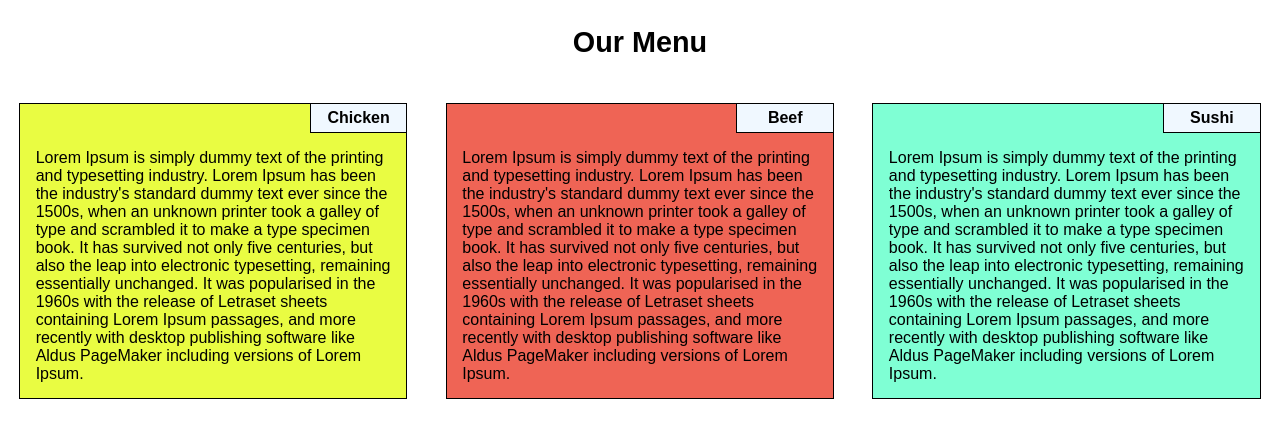
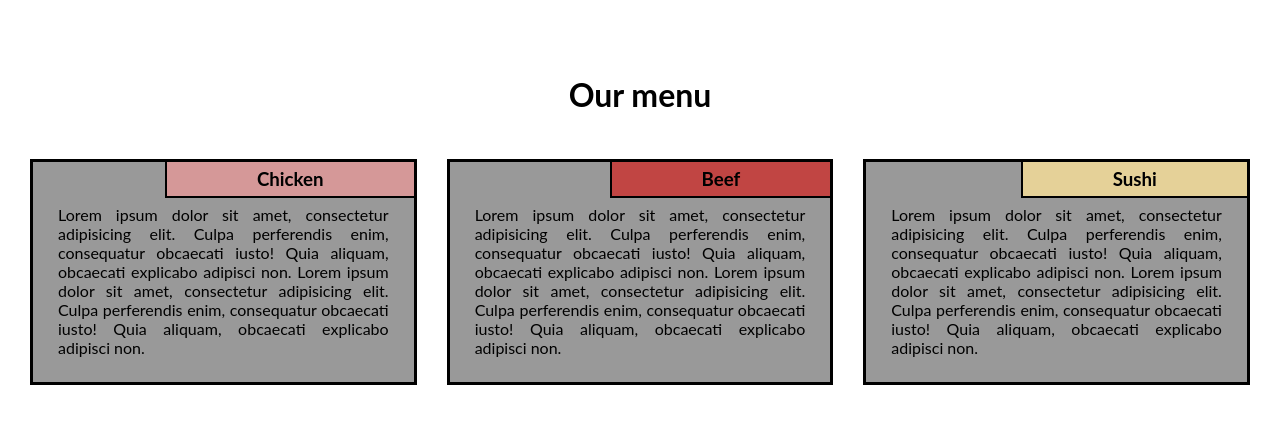
Before and after one commit to faribaparniyan/mod2_solution, a plain HTML site: page index.html in a window 1280 px wide. Drawn offline with Linux system fonts and the light colour scheme.

Commit message:
change and solve problem

```diff
--- a/Css/style.css
+++ b/Css/style.css
@@ -1,213 +1,128 @@
-* {
-    margin: 0;
-    padding: 0;
+*{
     box-sizing: border-box;
-    font-family: Arial, Helvetica, sans-serif;
+    margin:0;
+    padding:0;
   }
 
-h1 {
-    padding: 2%;
-    text-align: center;
-    font-size: 180%;
+  body{
+    font-family: 'Lato', sans-serif;
   }
 
-h3 {
-    float: right;
-    width: 25%;
-    padding: 5px 0;
-    text-align: center;
-    border-bottom: 1px solid #000;
-    border-left: 1px solid #000;
-    font-size: 100%;
-    background-color: aliceblue;
+  .row{
+    width: 100%;
   }
 
-p {
-    padding: 4%;
-    clear: right;
-    font-size: 100%;
+  .menu-title{
+    text-align: center;
+    margin-bottom: 30px;
   }
 
-
-.container1 {
-    border: 1px solid #000;
-    background-color: rgb(233, 252, 66);
+  .container{
+   position: relative;
+   top:60px;
+   margin: 15px;
   }
 
-.container2 {
-    border: 1px solid;
-    background-color: rgb(239, 100, 85);
+  .item{
+    position: relative;
+    top: 0;
+    background-color:#999999;
+    margin: 15px;
+    padding: 25px;
+    border: 3px solid #000;
   }
 
-.container3 {
-    border: 1px solid #000;
-    background-color: aquamarine;
+  .item p{
+    margin-top: 18px;
+    text-align: justify;
+    font-size:100%;
   }
 
-/*style for desktop*/
-@media (min-width: 992px) {
-    .col-lg-1, .col-lg-2, .col-lg-3, .col-lg-4, .col-lg-5, .col-lg-6, .col-lg-7, .col-lg-8, .col-lg-9, .col-lg-10, .col-lg-11, .col-lg-12  {
-    float: left;
-    padding: 1.5%;
+  .item-title{
+    position: absolute;
+    top:0;
+    right: 0px;
+    background: green;
+    padding: 6px 90px;
+    border-left: 2px solid #000;
+    border-bottom: 2px solid #000;
   }
 
+  #title-one {
+    background-color: #D59898;
+  }
+
+  #title-two{
+    background-color: #C14543;
+  }
+
+  #title-three{
+    background-color: #E5D198;
+  }
+
+  /* Simple Responsive Framework. */
+  /*------ Desktop ------*/
+  @media (min-width: 992px){
+    .col-lg-1, .col-lg-2, .col-lg-3, .col-lg-4, .col-lg-5, .col-lg-6, .col-lg-7, .col-lg-8, .col-lg-9, .col-lg-10, .col-lg-11, .col-lg-12 {
+      float: left;
+    }
     .col-lg-1 {
       width: 8.33%;
     }
-
     .col-lg-2 {
       width: 16.66%;
     }
-
     .col-lg-3 {
       width: 25%;
     }
     .col-lg-4 {
       width: 33.33%;
     }
-
     .col-lg-5 {
-        width:41.66% ;
+      width: 41.66%;
     }
-
     .col-lg-6 {
       width: 50%;
     }
-
     .col-lg-7 {
       width: 58.33%;
     }
-
     .col-lg-8 {
-        width:66.66% ;
+      width: 66.66%;
     }
-
     .col-lg-9 {
-        width:75% ;
+      width: 74.99%;
     }
-
     .col-lg-10 {
-        width:83.33% ;
+      width: 83.33%;
     }
-
     .col-lg-11 {
       width: 91.66%;
     }
-
     .col-lg-12 {
       width: 100%;
     }
-}
 
-/*style for tablet*/
-@media (max-width:991px) and (min-width:768px) {
-    .col-md-1, .col-md-2, .col-md-3, .col-md-4, .col-md-5, .col-md-6, .col-md-7, .col-md-8, .col-md-9, .col-md-10, .col-md-11, .col-md-12 {
-        float: left;
-        padding: 1.5%;
-    }
-
-    .col-md-1 {
-        width: 8.33%;
-    }
-
-    .col-md-2 {
-        width: 16.66%;
-    }
-
-    .col-md-3 {
-        width: 25%;
-    }
-
-    .col-md-4 {
-        width: 33.33%;
-    }
-
-    .col-md-5 {
-        width: 41.66%;
-    }
-
-    .col-md-6 {
-        width: 50%;
-    }
-
-    .col-md-7 {
-        width: 58.33%;
-    }
-
-    .col-md-8 {
-        width: 66.66%;
-    }
-
-    .col-md-9 {
-        width: 75%;
-    }
-
-    .col-md-10 {
-        width: 83.33%;
-    }
-
-    .col-md-11 {
-        width: 91.66%;
-    }
-
-    .col-md-12 {
-        width: 100%;
   }
 
 
+  /*------ Tablet ------*/
+  @media (min-width: 768px) and (max-width: 991px){
+    .col-lg-4 {
+      width: 50%;
+      float: left;
+    }
+    .col-lg-tablet{
+     width: 100%;
+     float: left;
+   }
   }
 
-/* style for phone*/
-@media (max-width:767) {
-    .col-sm-1, .col-sm-2, .col-sm-3, .col-sm-4, .col-sm-5, .col-sm-6, .col-sm-7, .col-sm-8, .col-sm-9, .col-sm-10, .col-sm-11, .col-sm-12 {
+
+  /*------ Mobile ------*/
+  @media (max-width: 767px){
+    .col-lg-4{
+      width: 100%;
       float: left;
-        padding: 1.5%;
-    }
-    .col-sm-1 {
-        width: 8.33%;
-    }
-
-    .col-sm-2 {
-        width: 16.66%;
-    }
-
-    .col-sm-3 {
-        width: 25%;
-    }
-
-    .col-sm-4 {
-        width: 33.33%;
-    }
-
-    .col-sm-5 {
-        width: 41.66%;
-    }
-
-    .col-sm-6 {
-        width: 50%;
-    }
-
-    .col-sm-7 {
-        width: 58.33%;
-    }
-
-    .col-sm-8 {
-        width: 66.66%;
-    }
-
-    .col-sm-9 {
-        width: 75%;
-    }
-
-    .col-sm-10 {
-        width: 83.33%;
-    }
-
-    .col-sm-11 {
-        width: 91.66%;
-    }
-
-    .col-sm-12 {
-        width: 100%;
     }
   }
--- a/index.html
+++ b/index.html
@@ -9,34 +9,42 @@
         <link rel="stylesheet" href="Css/style.css">
 </head>
 <body>
-    <h1>Our Menu</h1>
-    <section class="col-lg-4 col-md-6 col-sm-12">
-        <div  class="container1">
+    <div class="container">
+        <div class="row">
+
+        <h1 class="menu-title">Our menu</h1>
+          <div class="col-lg-4">
+            <div class="item">
+              <div class="item-title" id="title-one">
                 <h3>Chicken</h3>
-
+              </div>
               <p>
-                Lorem Ipsum is simply dummy text of the printing and typesetting industry. Lorem Ipsum has been the industry's standard dummy text ever since the 1500s, when an unknown printer took a galley of type and scrambled it to make a type specimen book. It has survived not only five centuries, but also the leap into electronic typesetting, remaining essentially unchanged. It was popularised in the 1960s with the release of Letraset sheets containing Lorem Ipsum passages, and more recently with desktop publishing software like Aldus PageMaker including versions of Lorem Ipsum.
+                Lorem ipsum dolor sit amet, consectetur adipisicing elit. Culpa perferendis enim, consequatur obcaecati iusto! Quia aliquam, obcaecati explicabo adipisci non. Lorem ipsum dolor sit amet, consectetur adipisicing elit. Culpa perferendis enim, consequatur obcaecati iusto! Quia aliquam, obcaecati explicabo adipisci non.
               </p>
             </div>
-    </section>
-    <section class="col-lg-4 col-md-6 col-sm-12">
-        <div class="container2">
+          </div>
+          <div class="col-lg-4">
+            <div class="item">
+             <div class="item-title" id="title-two">
               <h3>Beef</h3>
-
+            </div>
             <p>
-                Lorem Ipsum is simply dummy text of the printing and typesetting industry. Lorem Ipsum has been the industry's standard dummy text ever since the 1500s, when an unknown printer took a galley of type and scrambled it to make a type specimen book. It has survived not only five centuries, but also the leap into electronic typesetting, remaining essentially unchanged. It was popularised in the 1960s with the release of Letraset sheets containing Lorem Ipsum passages, and more recently with desktop publishing software like Aldus PageMaker including versions of Lorem Ipsum.
+              Lorem ipsum dolor sit amet, consectetur adipisicing elit. Culpa perferendis enim, consequatur obcaecati iusto! Quia aliquam, obcaecati explicabo adipisci non. Lorem ipsum dolor sit amet, consectetur adipisicing elit. Culpa perferendis enim, consequatur obcaecati iusto! Quia aliquam, obcaecati explicabo adipisci non.
             </p>
           </div>
-    </section>
-
-    <section class="col-lg-4 col-md-12 col-sm-12">
-        <div class="container3">
+        </div>
+        <div class="col-lg-4 col-lg-tablet">
+          <div class="item">
+           <div class="item-title" id="title-three">
             <h3>Sushi</h3>
-
+          </div>
           <p>
-                Lorem Ipsum is simply dummy text of the printing and typesetting industry. Lorem Ipsum has been the industry's standard dummy text ever since the 1500s, when an unknown printer took a galley of type and scrambled it to make a type specimen book. It has survived not only five centuries, but also the leap into electronic typesetting, remaining essentially unchanged. It was popularised in the 1960s with the release of Letraset sheets containing Lorem Ipsum passages, and more recently with desktop publishing software like Aldus PageMaker including versions of Lorem Ipsum.
+            Lorem ipsum dolor sit amet, consectetur adipisicing elit. Culpa perferendis enim, consequatur obcaecati iusto! Quia aliquam, obcaecati explicabo adipisci non. Lorem ipsum dolor sit amet, consectetur adipisicing elit. Culpa perferendis enim, consequatur obcaecati iusto! Quia aliquam, obcaecati explicabo adipisci non.
           </p>
         </div>
-    </section>
+      </div>
+
+    </div>
+    </div>
 </body>
 </html>
```
Lines whose indentation alone changed are shown as unchanged.
